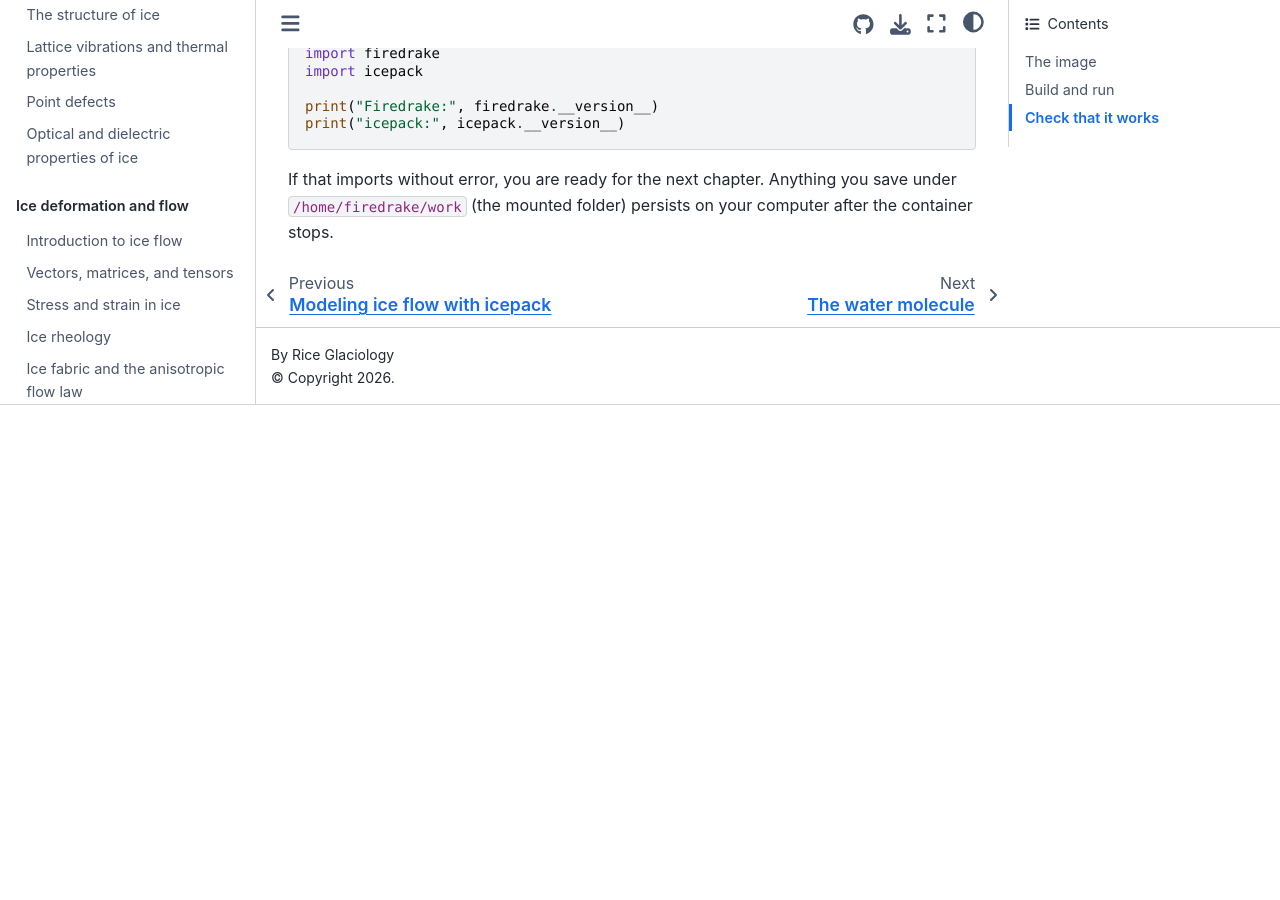
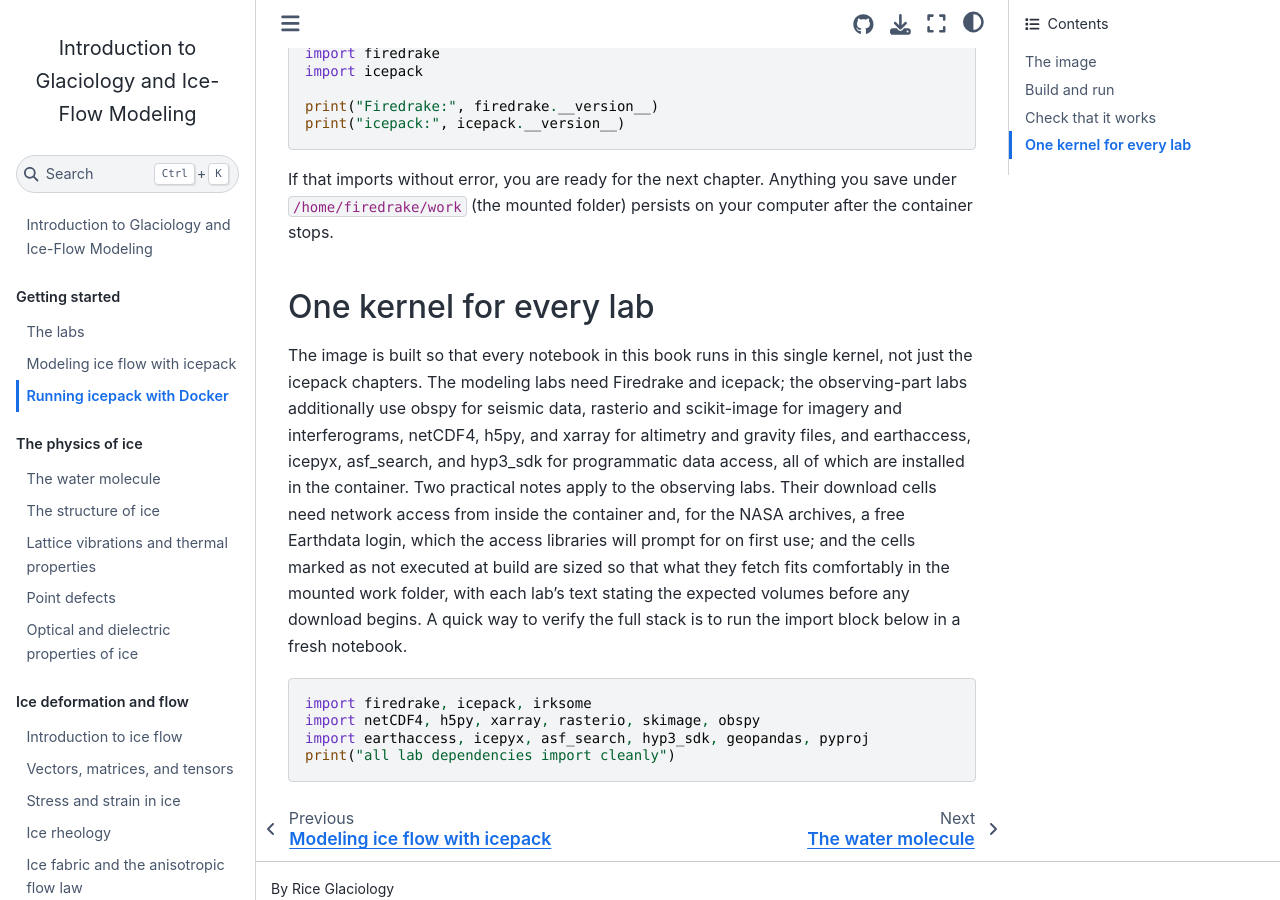
Before and after one commit to rice-glaciology/glaciology-book, a Jupyter Book: the page built from sections/modeling/running-icepack-docker.md, in a window 1280 px wide and 900 px high, scrolled down 1425 px. Built offline with Jupyter Book 1.0.4 settings and Sphinx 7.4.7 and the Sphinx Book theme 1.1.4, drawn with Linux system fonts in a browser that asks for light colours; pages that are not in the unit, such as notebooks, are missing from menus; before the commit the page ends 1830 px from its top, so only the background shows below that.

Commit message:
repair notebooks

````diff
--- a/sections/modeling/running-icepack-docker.md
+++ b/sections/modeling/running-icepack-docker.md
@@ -58,3 +58,14 @@
 ```
 
 If that imports without error, you are ready for the next chapter. Anything you save under `/home/firedrake/work` (the mounted folder) persists on your computer after the container stops.
+
+## One kernel for every lab
+
+The image is built so that every notebook in this book runs in this single kernel, not just the icepack chapters. The modeling labs need Firedrake and icepack; the observing-part labs additionally use obspy for seismic data, rasterio and scikit-image for imagery and interferograms, netCDF4, h5py, and xarray for altimetry and gravity files, and earthaccess, icepyx, asf_search, and hyp3_sdk for programmatic data access, all of which are installed in the container. Two practical notes apply to the observing labs. Their download cells need network access from inside the container and, for the NASA archives, a free Earthdata login, which the access libraries will prompt for on first use; and the cells marked as not executed at build are sized so that what they fetch fits comfortably in the mounted work folder, with each lab's text stating the expected volumes before any download begins. A quick way to verify the full stack is to run the import block below in a fresh notebook.
+
+```python
+import firedrake, icepack, irksome
+import netCDF4, h5py, xarray, rasterio, skimage, obspy
+import earthaccess, icepyx, asf_search, hyp3_sdk, geopandas, pyproj
+print("all lab dependencies import cleanly")
+```
````
Also changed, not shown: 3 other files.
